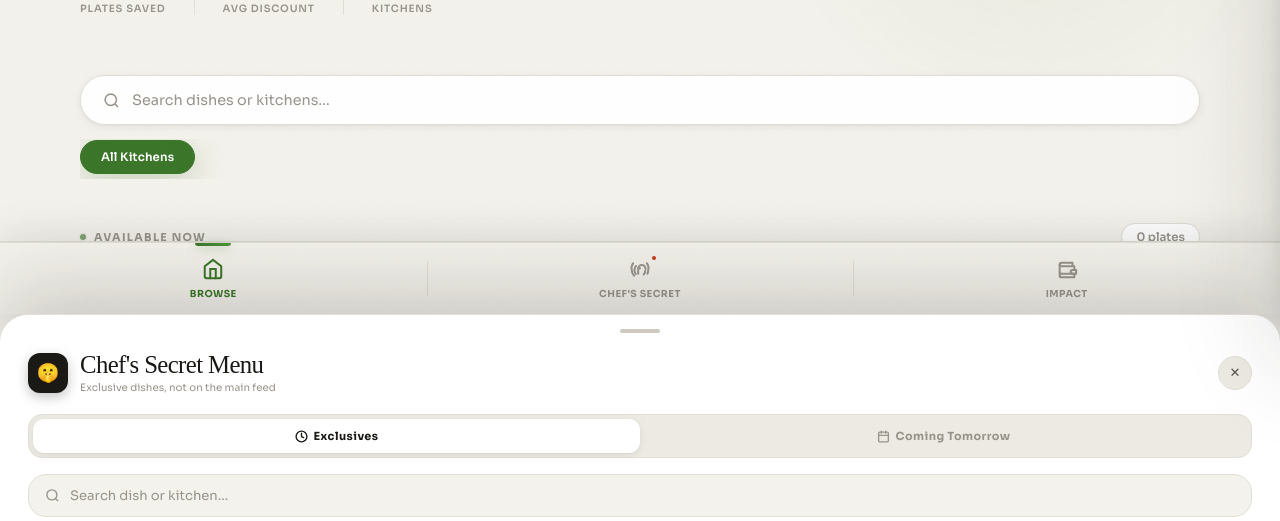
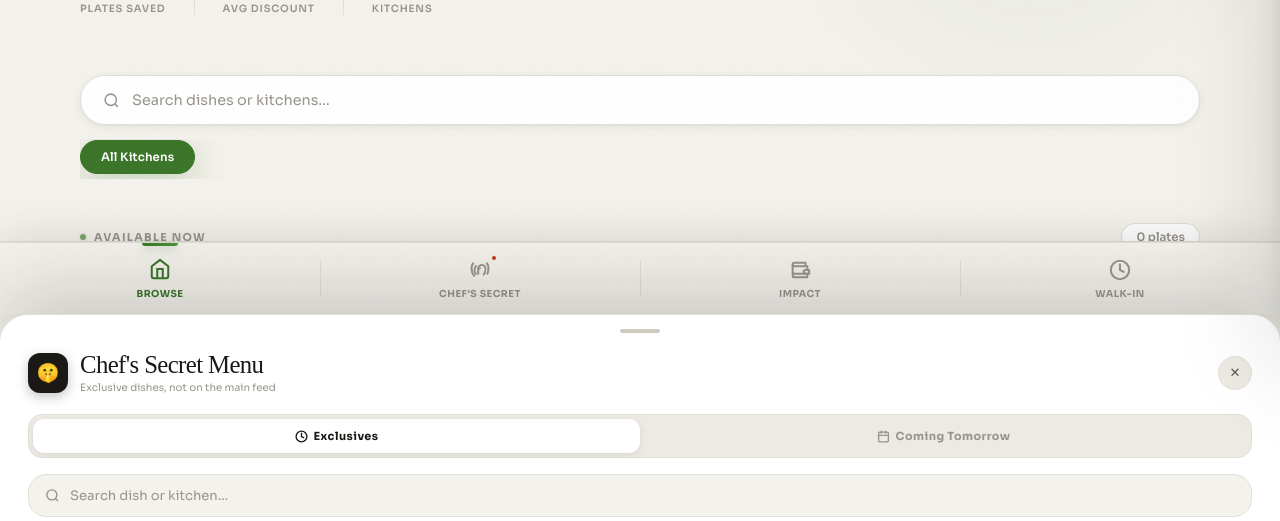
Before and after one commit to Sweyy-goat/last-plate, a Flask app: page /browse in a window 1280 px wide. Shown: the part 486-1007 px from the top of the page. Run offline with Flask 3, Linux system fonts and the light colour scheme; the visitor is signed in with stand-in values (Sample User, id 1); data that the repository does not hold is empty; some libraries are stand-ins or nearby versions; some web fonts are replaced.

Commit message:
Update browse.html

```diff
--- a/templates/user/browse.html
+++ b/templates/user/browse.html
@@ -1182,6 +1182,16 @@ html.dark .exclusive-notice { background: var(--bg-2); border: 1px solid var(--b
     </div>
     <span class="bn-label">Impact</span>
   </button>
+   <button class="bn-item" onclick="openWalkinList()">
+  <div class="bn-icon">
+    <svg width="22" height="22" viewBox="0 0 24 24" fill="none"
+         stroke="currentColor" stroke-width="2.2" stroke-linecap="round">
+      <circle cx="12" cy="12" r="10"/>
+      <path d="M12 6v6l4 2"/>
+    </svg>
+  </div>
+  <span class="bn-label">Walk-In</span>
+</button>
 </nav>
 
 <!-- =============================================
@@ -1235,6 +1245,9 @@ html.dark .exclusive-notice { background: var(--bg-2); border: 1px solid var(--b
 </div><!-- end secret-sheet-overlay -->
 
 <script>
+function openWalkinList() {
+    window.location.href = "/walkin";
+}
 /* ========================
    DARK MODE
 ======================== */
```
